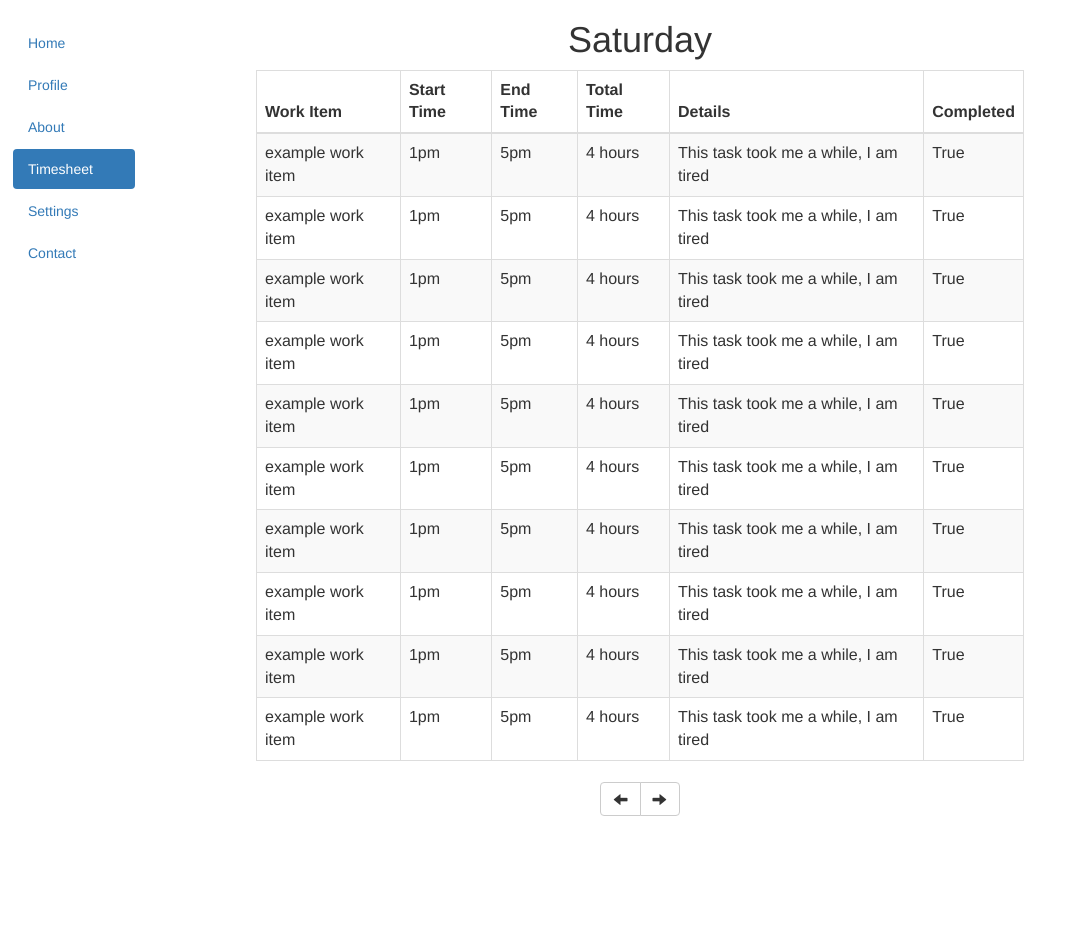
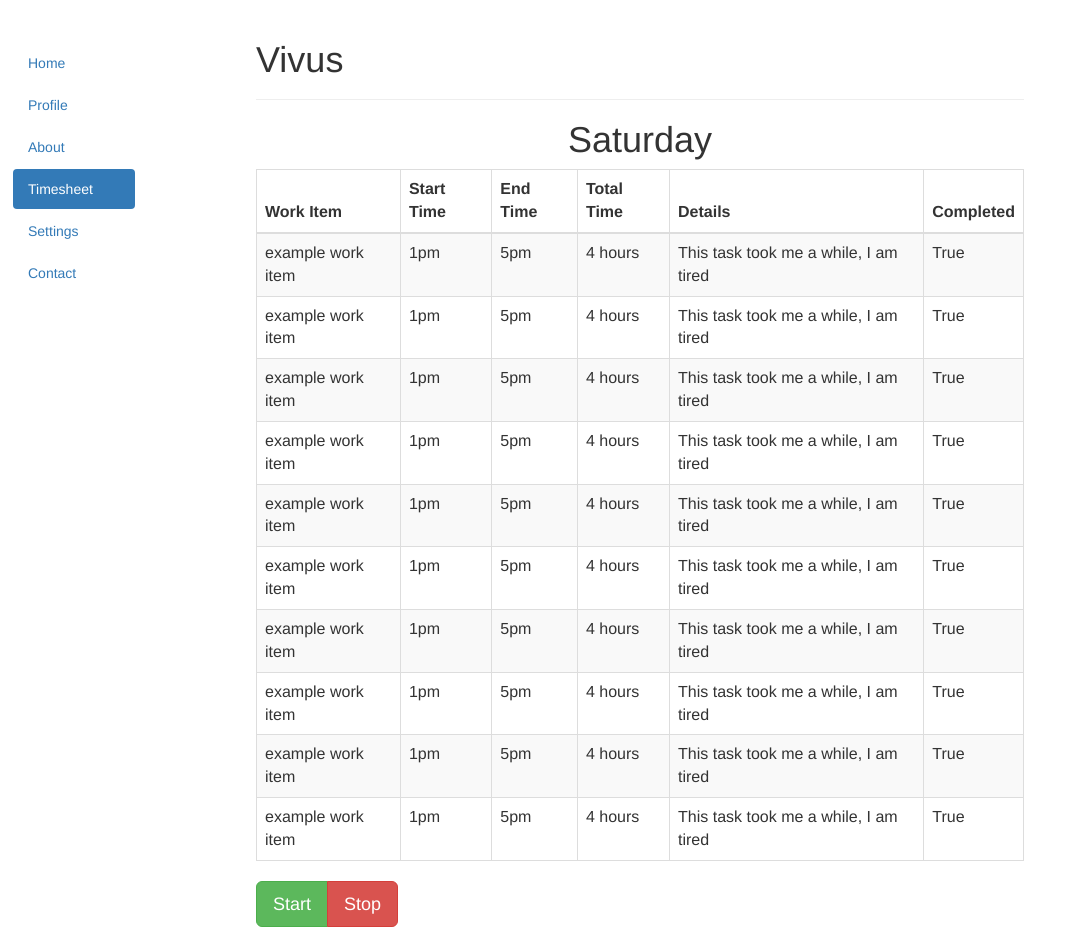
Before and after one commit to khanlam92/Ist440, a PHP site: page /IST440Project/timesheet.php in a window 1280 px wide. Shown: the whole page, without its empty margins (0-1074 px from the left). Before the commit the page ends 816 px from the top, so only its background shows below. Run offline with PHP 8.4, Linux system fonts and the light colour scheme; some libraries are stand-ins or nearby versions.

Commit message:
added start and stop functions to timesheet

```diff
--- a/index.php
+++ b/index.php
@@ -14,7 +14,7 @@
 		<span class="glyphicon glyphicon-usd">Save time, money, and heartache</span><br>
 		<span class="glyphicon glyphicon-tree-conifer">Less tree paper, more green paper.</span><br>
 		<span class="glyphicon glyphicon-plane">See productivity sky rocket</span><br><br>
-		<p><a class="btn btn-primary btn-lg" href="/about.php" role="button">Learn more</a></p>
+		<p><a class="btn btn-primary btn-lg" href="about.php" role="button">Learn more</a></p>
 	</div>
 	<!-- Begin Login form -->
 	<form id="login_form">
--- a/templates/banner.html
+++ b/templates/banner.html
@@ -1,4 +1,5 @@
 <!-- Banner -->
+<!-- Vivus is latin for quick -->
 <div class="page-header">
   <h1>Vivus</h1>
 </div>
--- a/templates/main_navigation.html
+++ b/templates/main_navigation.html
@@ -1,11 +1,11 @@
 <!-- Navigation bar -->
 <div id="nav">
 	<ul class="nav nav-pills nav-stacked">
-	  <li id="home" role="presentation"><a href="/index.php">Home</a></li>
-	  <li id="profile" role="presentation"><a href="/profile.php">Profile</a></li>
-	  <li id="about" role="presentation"><a href="/about.php">About</a></li>
-	  <li id="timesheet" role="presentation"><a href="/timesheet.php">Timesheet</a></li>
-	  <li id="settings" role="presentation"><a href="/settings.php">Settings</a></li>
-	  <li id="contact" role="presentation"><a href="/contact.php">Contact</a></li>
+	  <li id="home" role="presentation"><a href="index.php">Home</a></li>
+	  <li id="profile" role="presentation"><a href="profile.php">Profile</a></li>
+	  <li id="about" role="presentation"><a href="about.php">About</a></li>
+	  <li id="timesheet" role="presentation"><a href="timesheet.php">Timesheet</a></li>
+	  <li id="settings" role="presentation"><a href="settings.php">Settings</a></li>
+	  <li id="contact" role="presentation"><a href="contact.php">Contact</a></li>
 	</ul>
 </div>
--- a/timesheet.php
+++ b/timesheet.php
@@ -6,6 +6,7 @@
 <?php include 'templates/main_navigation.html'; ?>
 
 <div class="page_container">
+<?php include 'templates/banner.html'; ?>
 
 <div class="day">
 	  <h1><?php echo date("l"); ?></h1>
@@ -37,10 +38,6 @@
     </tbody>
 
 </table>
-
-<button id="add_task_button" type="button" class="btn btn-primary" data-toggle="modal" data-target="#create_taskModal">
-	<span class="glyphicon glyphicon-plus" aria-hidden="true"></span>
-</button>
 
 <!-- Create task modal -->
 <div id="create_taskModal" class="modal fade">
@@ -77,10 +74,10 @@
   </div><!-- /.modal-dialog -->
 </div><!-- /.modal -->
 
-<div id="day-switch">
+<div id="time_container">
 	<div class="btn-group" role="group">
-  		<button id="switch-left" type="button" class="btn btn-default glyphicon glyphicon-arrow-left"></button>
-  		<button id="switch-right" type="button" class="btn btn-default glyphicon glyphicon-arrow-right"></button>
+  		<button id="start" type="button" class="btn btn-success btn-lg">Start</button>
+  		<button id="stop" type="button" class="btn btn-danger btn-lg">Stop</button>
 	</div>
 </div>
 
@@ -90,18 +87,6 @@
 <script type="text/javascript">
 $(document).ready(function(){
 
-	$('#add_task_button').hide();
-
-	if(getParameterByName('ut'))
-	{
-		var type = getParameterByName('ut');
-		console.log('Type: ' + type);
-		if(type == 2)
-		{
-			$('#add_task_button').show();
-		}
-	}
-
 	$('tbody tr').hover(function(){
 		console.log("HOVER");
 		$(this).addClass("success");
@@ -110,22 +95,32 @@ $(document).ready(function(){
 		$(this).removeClass("success");
 	});
 
-	function getParameterByName(name) {
-    name = name.replace(/[\[]/, "\\[").replace(/[\]]/, "\\]");
-    var regex = new RegExp("[\\?&]" + name + "=([^&#]*)"),
-        results = regex.exec(location.search);
-    return results === null ? "" : decodeURIComponent(results[1].replace(/\+/g, " "));
-}
-
-	$('#switch-left').click(function(){
-		//update view
-		//ajax
+	$('#start').click(function(){
+		//Get the current time
+		var crnt_time = (new Date()).getTime();
+		$.ajax({
+			type: 'post',
+			url: 'start_time.php',
+			data: {'start': crnt_time},
+			success: function(response){
+				console.log('timer started');
+				console.log(response);
+			},
+		});
 	});
 
-	$('#switch-right').click(function(){
-		//update view
-		//ajax
-
+	$('#stop').click(function(){
+		//Get the current time
+		var crnt_time = (new Date()).getTime();
+		$.ajax({
+			type: 'post',
+			url: 'stop_time.php',
+			data: {'stop': crnt_time},
+			success: function(response){
+				console.log('timer started');
+				console.log(response);
+			},
+		});
 	});
 
 });
```
Also changed, not shown: about.php (+6 -3 lines), php/log_time.php (added, +15 -0 lines).
